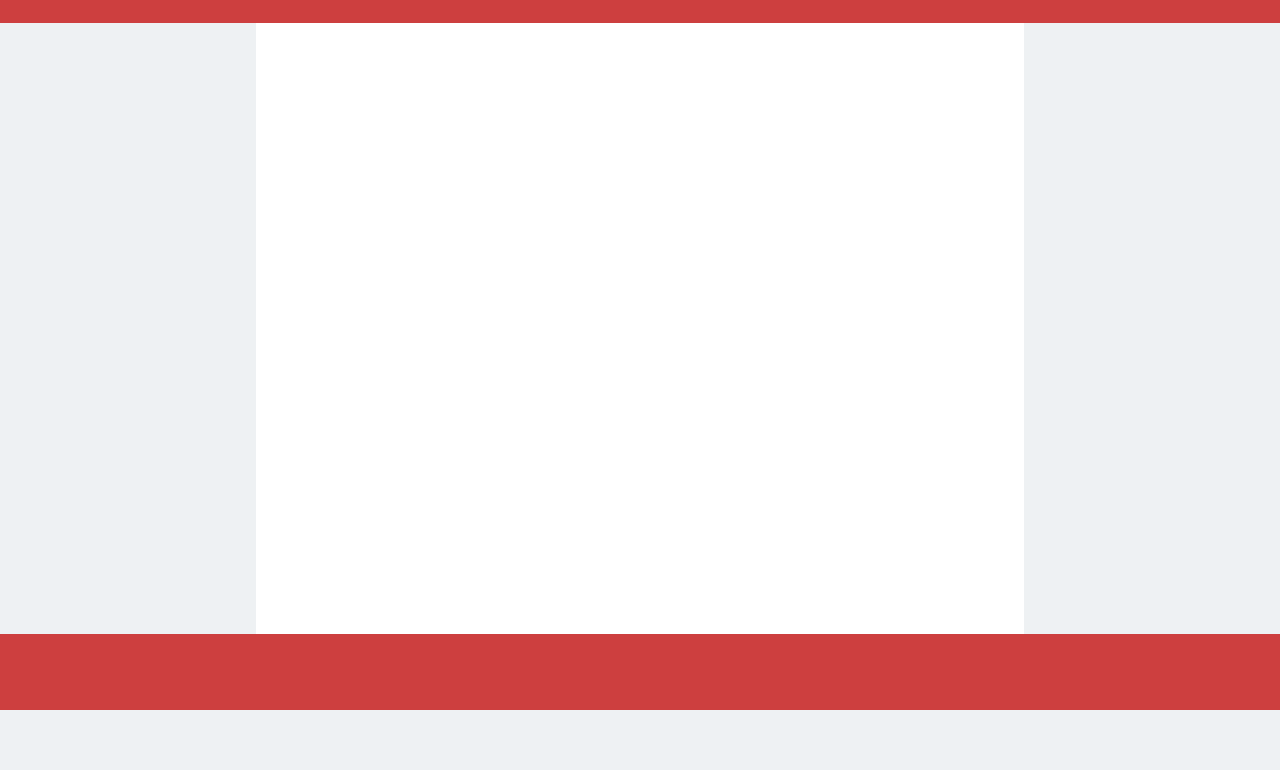
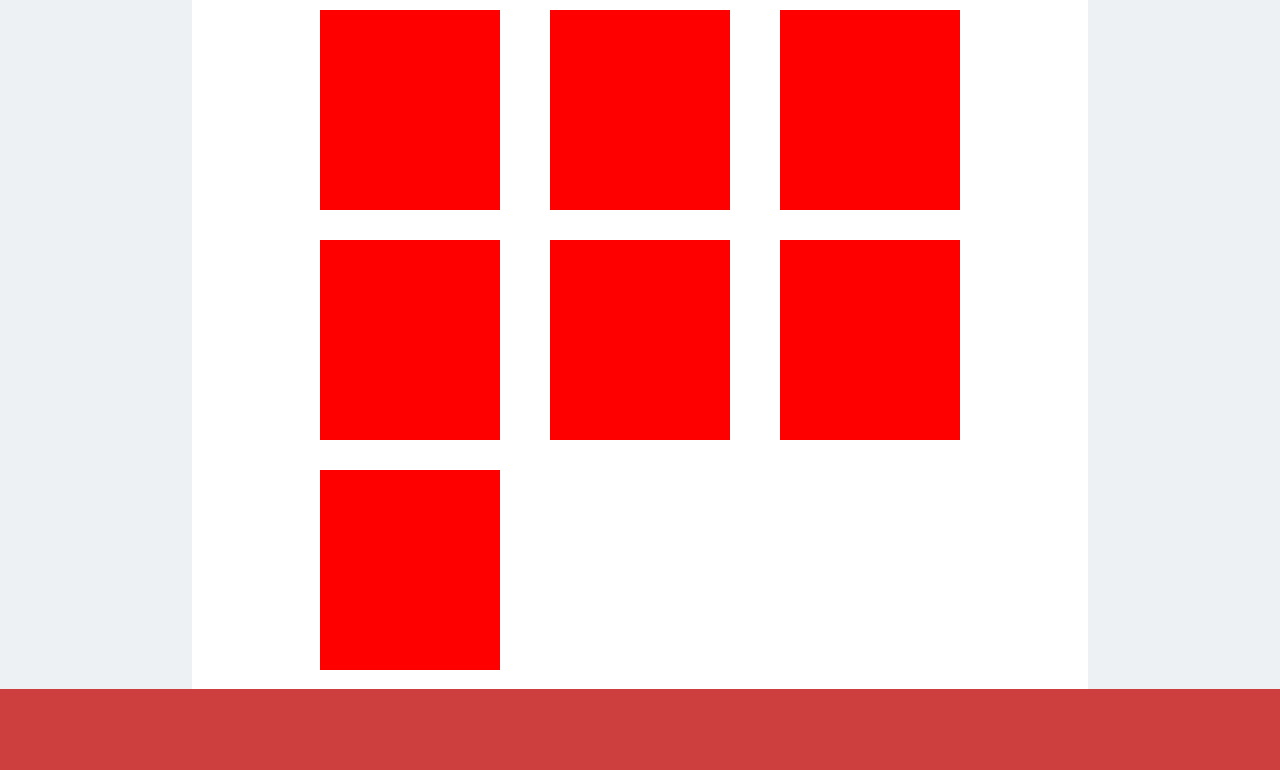
Before and after one commit to epomarez/Library, a plain HTML site: page index.html in a window 1280 px wide. Shown: the part 90-860 px from the top of the page. Before the commit the page ends 800 px from the top, so only its background shows below. Drawn offline with Linux system fonts and the light colour scheme.

Commit message:
Add some basic js functionality to testing

```diff
--- a/index.html
+++ b/index.html
@@ -5,17 +5,21 @@
     <meta name="viewport" content="width=device-width, initial-scale=1.0">
     <title>Library</title>
     <link rel="stylesheet" href="style.css">
-    <script src="script.js"></script>
+
 </head>
 <body>
     <header class="header section">
         <h1>Librería aristotélica-tomista</h1>
     </header>
     <div class="section body">
-        <article>
+        <div class="addBooks">
+
+        </div>
+        <article class="cards">
 
         </article>
     </div>
     <footer class="section footer"></footer>
+    <script src="script.js"></script>
 </body>
 </html>
--- a/script.js
+++ b/script.js
@@ -0,0 +1,41 @@
+const myLibrary = [];
+
+function Book() {
+  // the constructor...
+}
+
+function addBookToLibrary() {
+  // do stuff here
+}
+
+
+
+// let card = document.createElement('div');
+// card.style.cssText = 'background-color: blue; height:220px; width:200px';
+// cardSection.appendChild(card);
+// cardSection.append( () => {document.createElement('div').style.cssText = 'background-color: red; height:200px; width:180px';});
+// cardSection.append( () => {document.createElement('div').style.cssText = 'background-color: blue; height:200px; width:180px';});
+// cardSection.append( () => {document.createElement('div').style.cssText = 'background-color: red; height:200px; width:180px';});
+
+// let redCard1 = document.createElement('div');
+// redCard1.style.cssText = 'background-color: red; height: 220px; width: 200px';
+// cardSection.appendChild(redCard1);
+
+// let blueCard2 = document.createElement('div');
+// blueCard2.style.cssText = 'background-color: blue; height: 220px; width: 200px';
+// cardSection.appendChild(blueCard2);
+
+// let redCard2 = document.createElement('div');
+// redCard2.style.cssText = 'background-color: red; height: 220px; width: 200px';
+// cardSection.appendChild(redCard2);
+let cardSection = document.querySelector('.cards');
+function addCard(card){
+    cardSection.appendChild(card());
+}
+
+for(let i = 0; i<7; i++){
+    addCard(() => {
+        let newCard = document.createElement('div');
+        newCard.style.cssText= 'background-color: red; height:200px; width:180px';
+        return newCard});
+}
--- a/style.css
+++ b/style.css
@@ -18,13 +18,13 @@ body {
 }
 
 .section {
-    padding: 0 20%;
+    padding: 0 25%;
     flex-grow: 1;
 }
 
 .section.header, .section.footer{
     padding: 1% 20%;
-    flex-grow: 1;
+    height: 55px;
     background-color: #CD3F3F;
 
 }
@@ -44,15 +44,21 @@ body {
     flex-direction: column;
     justify-content: center;
     align-items: center;
-    flex-grow: 12;
+    flex-grow: 1;
 }
 
-article{
+.cards{
     background-color: #fff;
+
     width: 100%;
     flex-grow: 1;
+    padding: 3% 20%;
+
+    display: flex;
+    flex-wrap: wrap;
+    justify-content: space-between;
+    align-content: flex-start;
+    row-gap: 30px;
+
 
 }
-
-.section.footer{
-}
```
